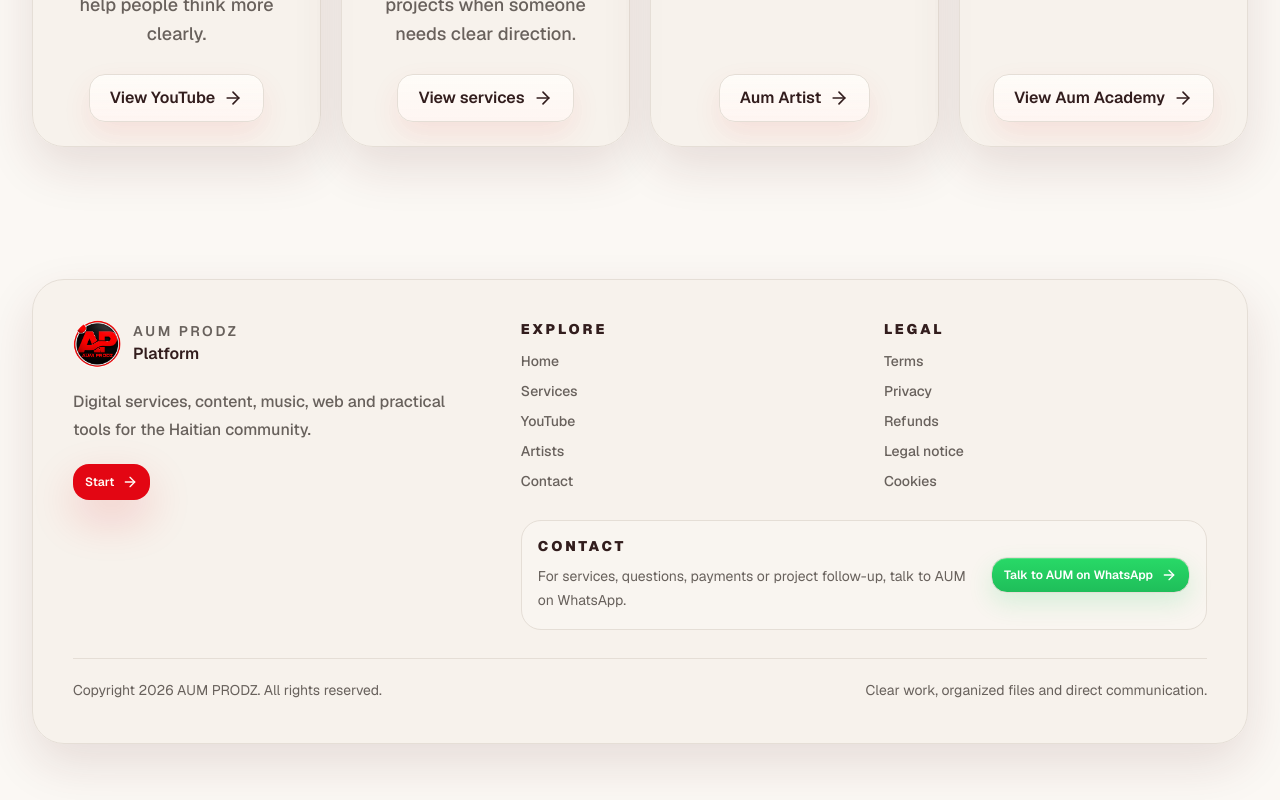
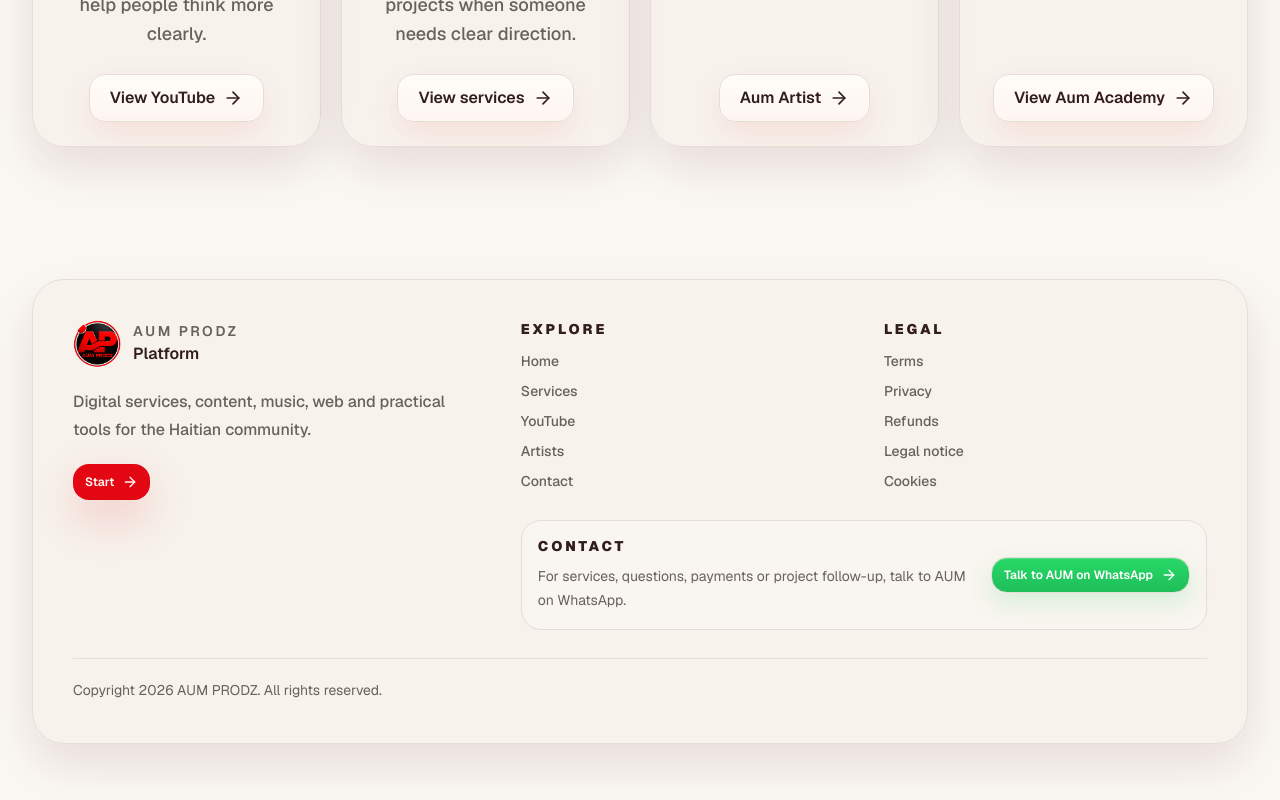
Before and after one commit to aumdevs/aumprodz, a Next.js app: page / in a window 1280 px wide. Shown: the part 2026-2826 px from the top of the page. Built offline with nearby package versions, Linux system fonts and the light colour scheme; no server answers.

Commit message:
Remove footer helper tagline

```diff
--- a/src/components/public/public-footer.tsx
+++ b/src/components/public/public-footer.tsx
@@ -23,7 +23,6 @@
   navTitle: string;
   platformLabel: string;
   rights: string;
-  small: string;
   startCta: string;
   supportText: string;
   whatsappMessage: string;
@@ -45,7 +44,6 @@
     navTitle: "Eksplore",
     platformLabel: "Platfòm",
     rights: "Tout dwa rezève.",
-    small: "Travay klè, dosye pwòp ak kominikasyon dirèk.",
     startCta: "Kòmanse",
     supportText: "Pou sèvis, kesyon, peman oswa swivi pwojè, pale ak AUM sou WhatsApp.",
     whatsappMessage: "Bonjou AUM, mwen vle pale ak ou sou WhatsApp.",
@@ -65,7 +63,6 @@
     navTitle: "Explorar",
     platformLabel: "Plataforma",
     rights: "Todos los derechos reservados.",
-    small: "Trabajo claro, archivos ordenados y comunicación directa.",
     startCta: "Comenzar",
     supportText: "Para servicios, dudas, pagos o seguimiento, habla con AUM por WhatsApp.",
     whatsappMessage: "Hola AUM, quiero hablar contigo por WhatsApp.",
@@ -85,7 +82,6 @@
     navTitle: "Explore",
     platformLabel: "Platform",
     rights: "All rights reserved.",
-    small: "Clear work, organized files and direct communication.",
     startCta: "Start",
     supportText: "For services, questions, payments or project follow-up, talk to AUM on WhatsApp.",
     whatsappMessage: "Hi AUM, I want to talk to you on WhatsApp.",
@@ -105,7 +101,6 @@
     navTitle: "Explorer",
     platformLabel: "Plateforme",
     rights: "Tous droits réservés.",
-    small: "Travail clair, fichiers organisés et communication directe.",
     startCta: "Commencer",
     supportText: "Pour les services, questions, paiements ou suivis, parlez avec AUM sur WhatsApp.",
     whatsappMessage: "Bonjour AUM, je veux parler avec vous sur WhatsApp.",
@@ -125,7 +120,6 @@
     navTitle: "Explorar",
     platformLabel: "Plataforma",
     rights: "Todos os direitos reservados.",
-    small: "Trabalho claro, arquivos organizados e comunicação direta.",
     startCta: "Começar",
     supportText: "Para serviços, dúvidas, pagamentos ou acompanhamento, fale com AUM pelo WhatsApp.",
     whatsappMessage: "Olá AUM, quero falar com você pelo WhatsApp.",
@@ -201,13 +195,10 @@
             </div>
           </div>
 
-          <div className="mt-7 grid gap-4 border-t border-border pt-5 text-sm text-muted-foreground sm:grid-cols-[1fr_auto] sm:items-center sm:gap-6">
+          <div className="mt-7 border-t border-border pt-5 text-sm text-muted-foreground">
             <p className="leading-6">
               Copyright {year} AUM PRODZ. {copy.rights}
             </p>
-            <div className="flex flex-wrap items-center gap-3 sm:justify-end">
-              <p className="max-w-md leading-6 sm:text-right">{copy.small}</p>
-            </div>
           </div>
         </div>
       </div>
```
